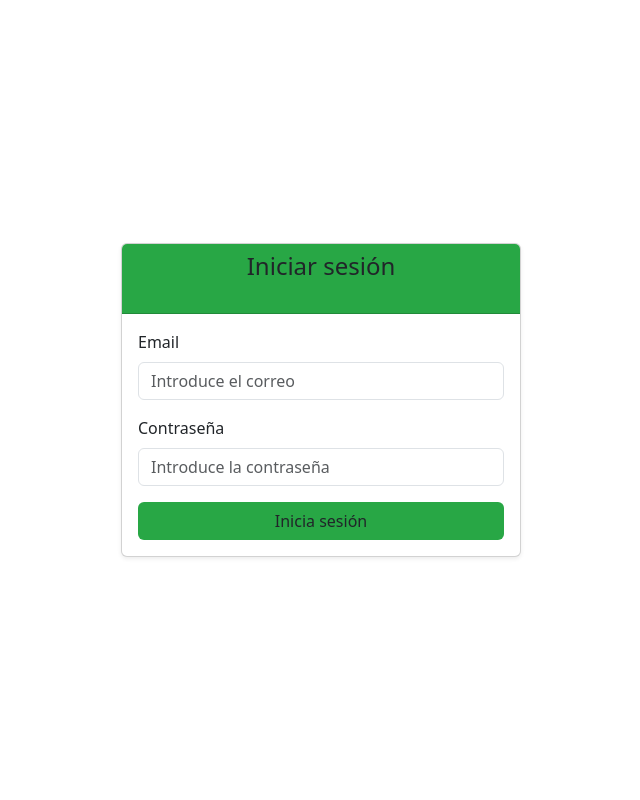
After one commit to maralde/Fruteria, a PHP site: page /login.php in a window 1280 px wide. The commit adds this page. Shown: the whole page, without its empty margins (319-959 px from the left). Run offline with PHP 8.4, Linux system fonts and the light colour scheme.

Commit message:
hemos añadido login, comprobado que sea Pepi, hay que añadir la tabla para almacen

```diff
--- /dev/null
+++ b/CerrarSesion.php
@@ -0,0 +1,6 @@
+<?php
+ session_unset();
+ session_destroy(); //*Elimina los datos de la sesión
+
+ header("Location: login.php"); //*Te lleva a la pagina login
+ exit();
--- /dev/null
+++ b/login.php
@@ -0,0 +1,72 @@
+<!DOCTYPE html>
+<html lang="es">
+    <head>
+        <meta charset="UTF-8">
+        <meta name="viewport" content="width=device-width, initial-scale=1.0">
+        <title>login</title>
+        <link
+        href="https://cdn.jsdelivr.net/npm/bootstrap@5.3.3/dist/css/bootstrap.min.css"
+        rel="stylesheet"
+        />
+        <link
+        rel="stylesheet"
+        href="https://cdn.jsdelivr.net/npm/bootstrap-icons@1.11.3/font/bootstrap-icons.min.css"
+        />
+        <script src="https://code.jquery.com/jquery-3.6.0.min.js"></script>
+        <style>
+        /* Cambiar colores a verde */
+        .bg-green {
+            background-color: #28a745;
+            /* Verde Bootstrap */
+        }
+
+        .text-green {
+            color: #28a745;
+            /* Verde Bootstrap */
+        }
+
+        .btn-green {
+            background-color: #28a745;
+            color: white;
+        }
+
+        .btn-blue {
+            background-color: lightblue;
+        }
+
+        .btn-green:hover {
+            background-color: #218838;
+            color: white;
+        }
+    </style>
+    </head>
+    <body>
+    <div class="container d-flex justify-content-center align-items-center vh-100">
+        <div class="card shadow-sm" style="width: 400px;">
+            <div class="card-header bg-green text-dark text-center">
+                <h4 class="mb-4">Iniciar sesión</h4>
+            </div>
+            <div class="card-body">
+                <form action="enviarDatos.php" method="post">
+
+                    <div class="mb-3">
+                        <label for="mail" class="form-label">Email</label>
+                        <input type="text" id="email" name="email" class="form-control"
+                            placeholder="Introduce el correo" required />
+                    </div>
+
+                    <div class="mb-3">
+                        <label for="pass" class="form-label">Contraseña</label>
+                        <input type="password" id="pass" name="pass" class="form-control"
+                            placeholder="Introduce la contraseña" required />
+                    </div>
+
+                    <div class="d-grid">
+                        <button type="submit" class="btn btn-green text-dark">Inicia sesión</button>
+                    </div>
+                </form>
+            </div>
+        </div>
+    </div>
+</body>
+</html>
--- a/stock.php
+++ b/stock.php
@@ -72,7 +72,9 @@ if ($_SERVER["REQUEST_METHOD"] == "POST") {
 </head>
 
 <body>
+   <?php echo $nav; ?>
     <div class="container d-flex justify-content-center align-items-center vh-100">
+
         <div class="card shadow-sm" style="width: 400px;">
             <div class="card-header bg-green text-dark text-center">
                 <h4 class="mb-0">Historial</h4>
@@ -98,5 +100,6 @@ if ($_SERVER["REQUEST_METHOD"] == "POST") {
         </div>
     </div>
 </body>
+<script src="https://cdn.jsdelivr.net/npm/bootstrap@5.3.3/dist/js/bootstrap.bundle.min.js"></script>
 
 </html>
```
Also changed, not shown: almacen.php (added, +41 -0 lines), configure/configure.php (+26 -0 lines), enviarDatos.php (added, +25 -0 lines), funciona.php (added, +9 -0 lines), historial.php (+42 -10 lines).
